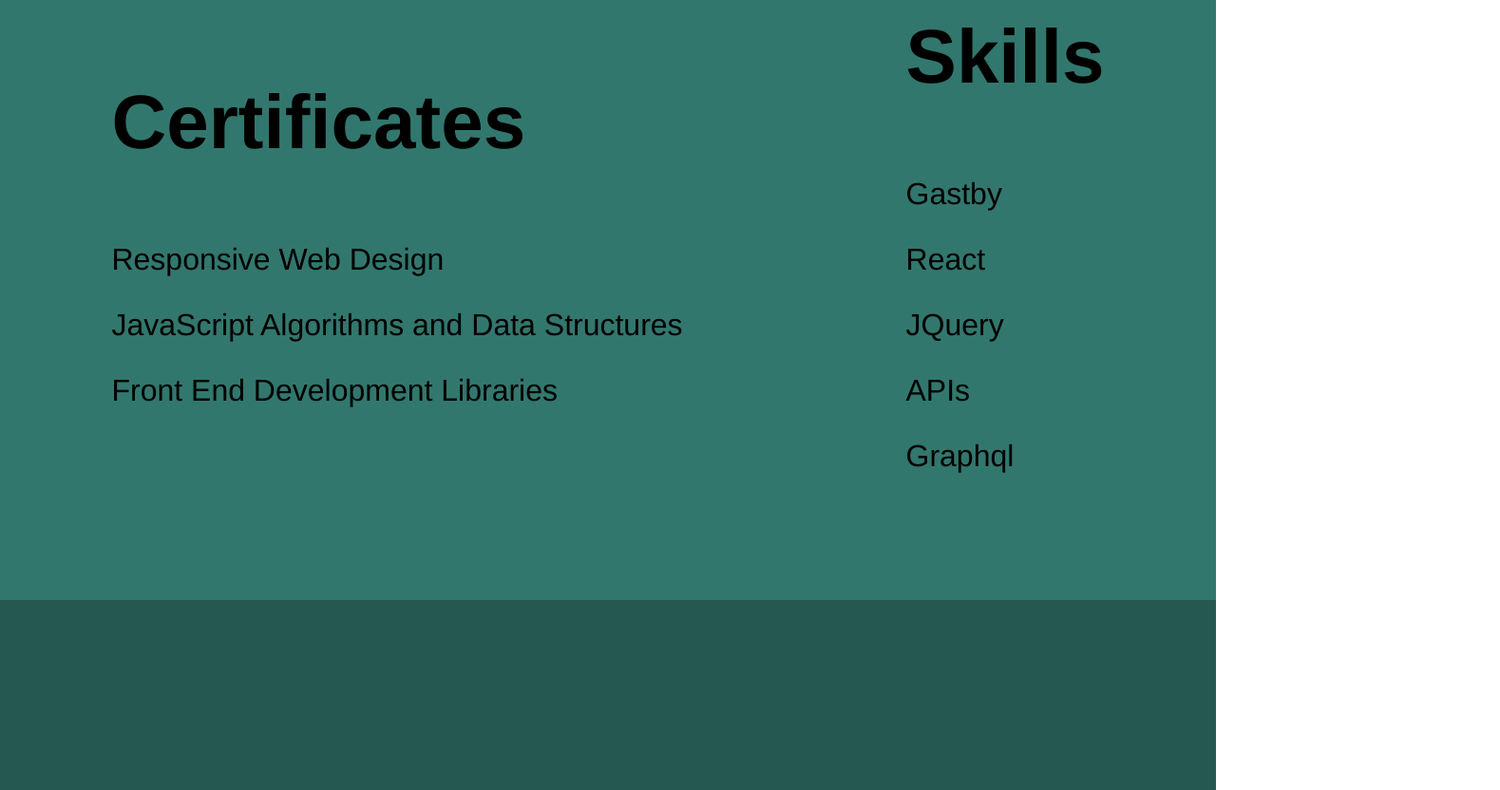
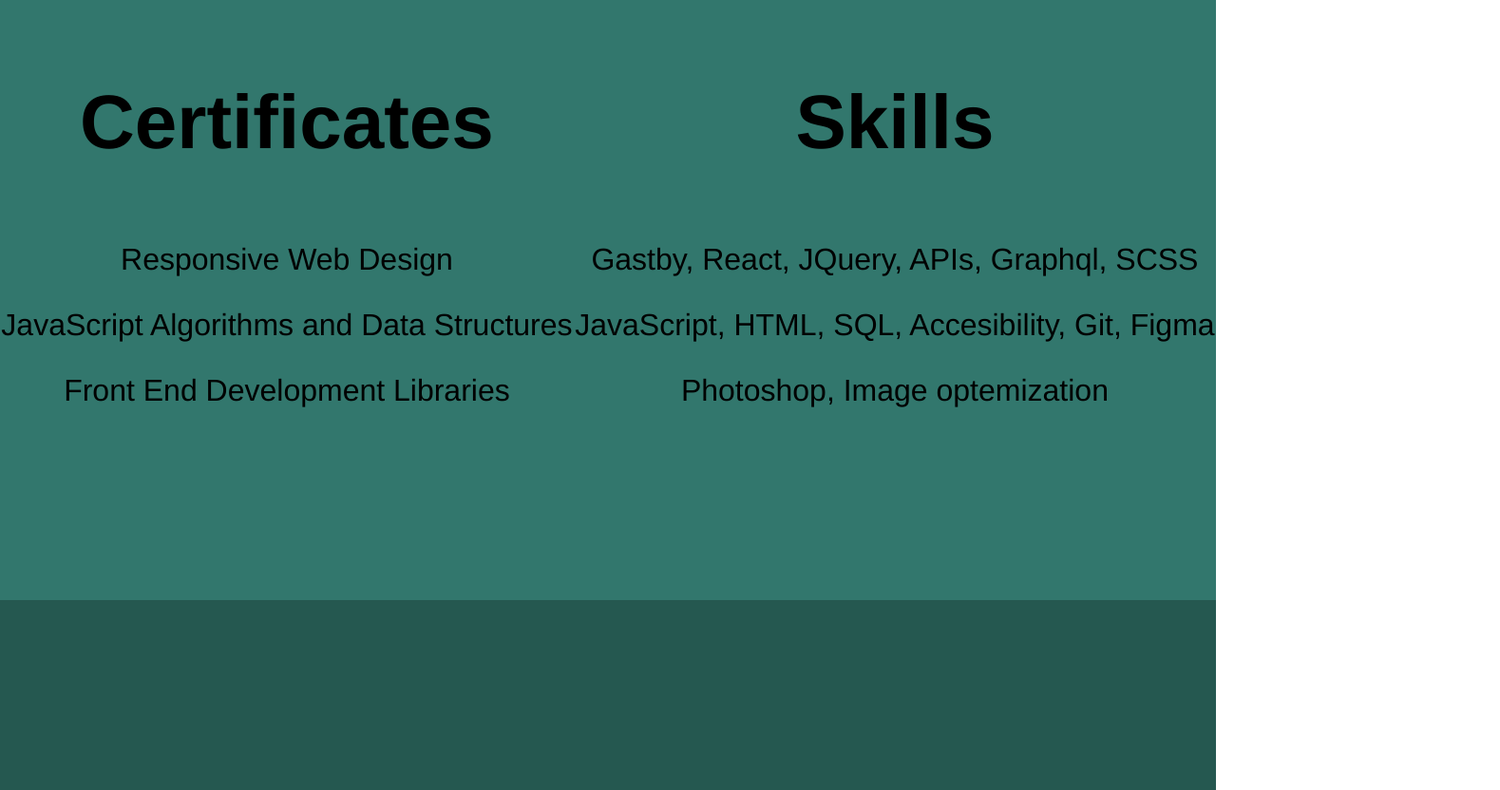
Before and after one commit to ManticoreDes/Portfolio, a plain HTML site: page index.html in a window 1280 px wide. Shown: the part 968-1800 px from the top of the page at 95% size, 1579 px wide, since content can reach past the window. Drawn offline with Linux system fonts and the light colour scheme.

Commit message:
info edit

```diff
--- a/index.css
+++ b/index.css
@@ -78,6 +78,7 @@
 .info {
 	display: flex;
 	justify-content: space-around;
+	text-align: center;
 }
 
 .info h3 {
--- a/index.html
+++ b/index.html
@@ -34,11 +34,9 @@
 			</div>
 			<div class="skills to-left show-on-scroll">
 				<h3>Skills</h3>
-				<p>Gastby</p>
-				<p>React</p>
-				<p>JQuery</p>
-				<p>APIs</p>
-				<p>Graphql</p>
+				<p>Gastby, React, JQuery, APIs, Graphql, SCSS</p>
+				<p>JavaScript, HTML, SQL, Accesibility, Git, Figma</p>
+				<p>Photoshop, Image optemization</p>
 			</div>
 		</div>
 		<div class="section">
```
